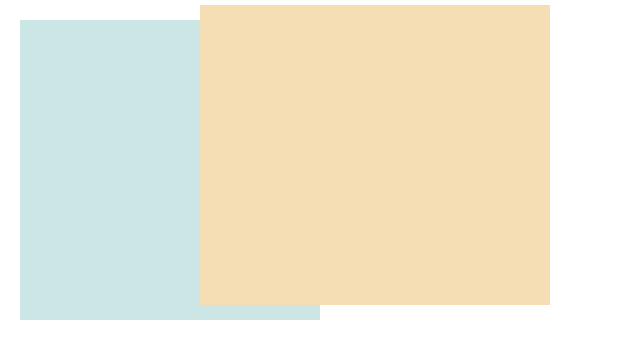
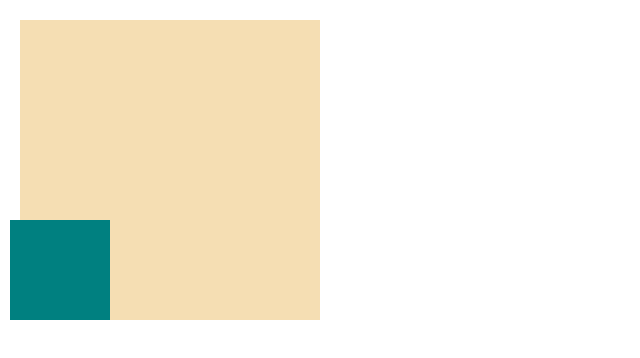
Before and after one commit to be-student/kokoaclone2021nomad, a plain HTML site: page CLONE.html in a window 1280 px wide. Shown: the top 358 px of the page, without its empty margins (0-640 px from the left). Drawn offline with Linux system fonts and the light colour scheme.

Commit message:
3.13 position:relative,absolute
relative는 조금 움직이게 될때 사용하거나, absolute의 기준점이 되도록 한다.

```diff
--- a/CLONE.html
+++ b/CLONE.html
@@ -6,32 +6,33 @@
 
         <style>
         body{
-          height:1000vh;
+          display:flex;
+          height:1000px;
           margin:20px;
         }
         div{
           /*스크롤을 움직여도 고정됨 광고*/
           width:300px;
           height:300px;
-          color:white;
+          background-color:wheat;
+          position:relative;
+        }
+        .green{
+          height:100px;
+          width:100px;
+          /*position:relative;*//*처음 상대 기준으로
+          top,left,right,bottom가 조금씩 움직이게 해줌 나옴.*/
+          position:absolute;/*무조건 가장 가까운 상대 위치
+           기준인 절대 위치 기준 없으면 body. */
+          bottom:0px;
+          left:-10px;
           background-color: teal;
-        }
-        #diff{
-          top:5px;/*하나라도 수정하면 바로 앞에 있는 레이어로 가게 됨. */
-          left:200px;
-          position:fixed;
-          /*항상 제일 처음 나온 곳 기준으로 맞춰짐*/
-          background-color: wheat;
-          width:350px;
-        }
-        #green{
-          position:fixed;
-          opacity:0.2;
         }
         </style>
     </head>
     <body>
-      <div id="green"></div>
-      <div id="diff"></div>
+      <div>
+        <div class="green"></div>
+      </div>
     </body>
 </html>
```
